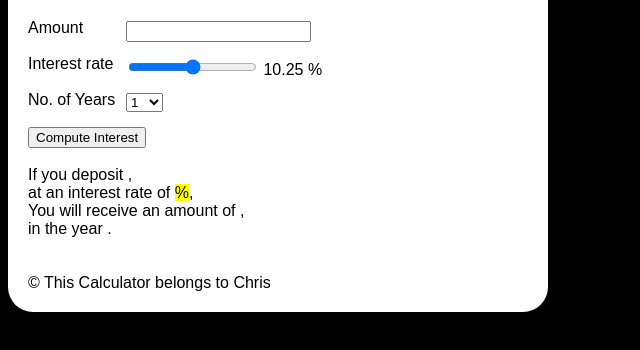
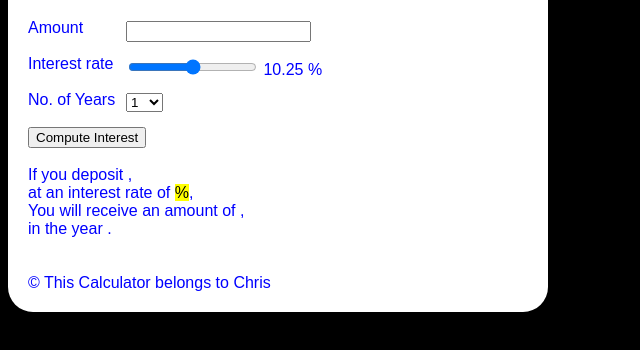
Before and after one commit to TroyaProjects/testrepo, a plain HTML site: page index.html in a window 1280 px wide. Shown: the part 90-440 px from the top of the page, without its empty margins (0-640 px from the left). Drawn offline with Linux system fonts and the light colour scheme.

Commit message:
I changed the color

```diff
--- a/style.css
+++ b/style.css
@@ -1,5 +1,5 @@
 body {background-color:black;font-family:arial;color:white}
 h1{color:grey;font-family:verdana}
-.maindiv {background-color:white;color:black;width: 500px;padding: 20px;border-radius: 25px;align-content:center
+.maindiv {background-color:white;color:blue;width: 500px;padding: 20px;border-radius: 25px;align-content:center
 }
 .control {width: 400px;padding: 2px;float: right;}
```
